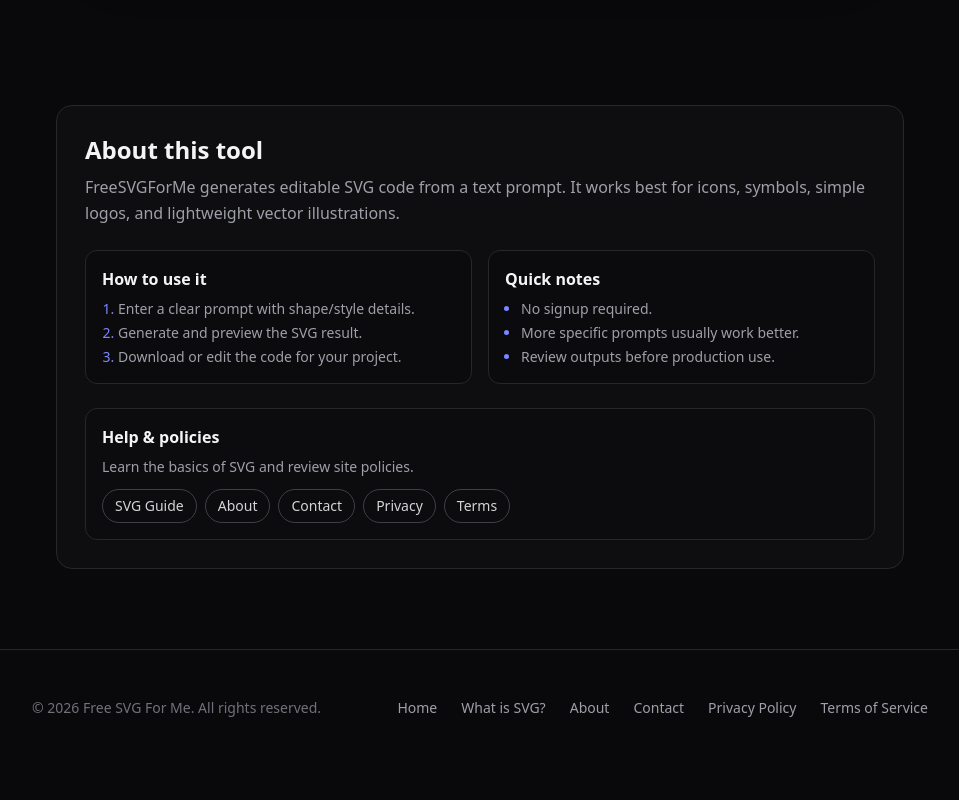
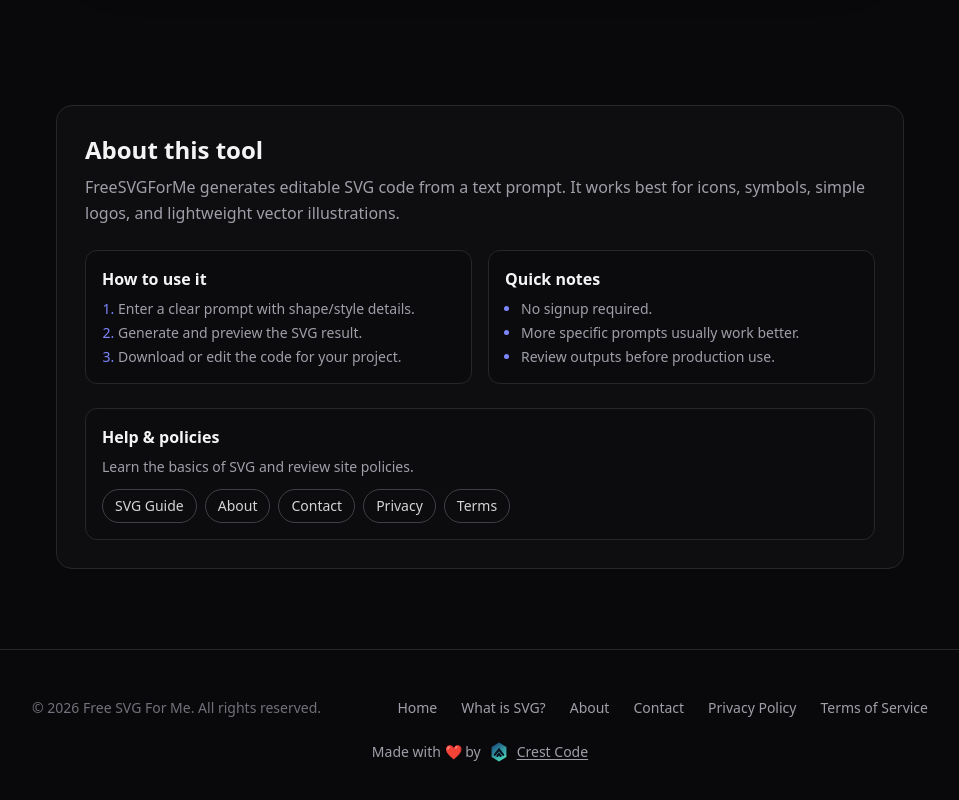
Before and after one commit to Erics1337/free-svg-for-me, a Next.js app: page / in a window 1280 px wide. Shown: the part 834-1634 px from the top of the page, without its empty margins (160-1119 px from the left). Before the commit the page ends 1600 px from the top, so only its background shows below. Built offline with nearby package versions, Linux system fonts and the light colour scheme; no server answers.

Commit message:
Add crestcodecreative link to footer

```diff
--- a/components/Footer.tsx
+++ b/components/Footer.tsx
@@ -5,7 +5,8 @@ export function Footer() {
 
     return (
         <footer className="border-t border-zinc-800 bg-zinc-950 py-12 px-6">
-            <div className="max-w-4xl mx-auto flex flex-col md:flex-row justify-between items-center gap-6">
+            <div className="max-w-4xl mx-auto space-y-6">
+                <div className="flex flex-col md:flex-row justify-between items-center gap-6">
                     <div className="text-zinc-500 text-sm">
                         © {currentYear} Free SVG For Me. All rights reserved.
                     </div>
@@ -31,6 +32,30 @@ export function Footer() {
                         </Link>
                     </nav>
                 </div>
+
+                <div className="flex justify-center">
+                    <a
+                        href="https://crestcodecreative.com"
+                        target="_blank"
+                        rel="noopener noreferrer"
+                        className="inline-flex items-center gap-2 text-sm text-zinc-400 hover:text-zinc-200 transition-colors"
+                        aria-label="Made with love by Crest Code"
+                    >
+                        <span>Made with ❤️ by</span>
+                        <svg className="h-5 w-5 shrink-0" viewBox="0 0 120 138" fill="none" aria-hidden="true">
+                            <defs>
+                                <linearGradient id="crest-footer-gradient" x1="20" y1="12" x2="100" y2="126" gradientUnits="userSpaceOnUse">
+                                    <stop stopColor="#184A7D" />
+                                    <stop offset="1" stopColor="#4DE0C0" />
+                                </linearGradient>
+                            </defs>
+                            <path d="M60 4 111 34v70l-51 30L9 104V34L60 4Z" fill="url(#crest-footer-gradient)" />
+                            <path d="M60 40 25 84a7 7 0 1 0 11 9l24-30 24 30a7 7 0 0 0 11-9L60 40Zm0 30-17 22a7 7 0 1 0 11 9l6-8 6 8a7 7 0 1 0 11-9L60 70Z" fill="#0A1020" />
+                        </svg>
+                        <span className="underline underline-offset-2">Crest Code</span>
+                    </a>
+                </div>
+            </div>
         </footer>
     );
 }
```
Also changed, not shown: 1 other file (tests, documents, lock files or other folders). Lines whose indentation alone changed are shown as unchanged.
